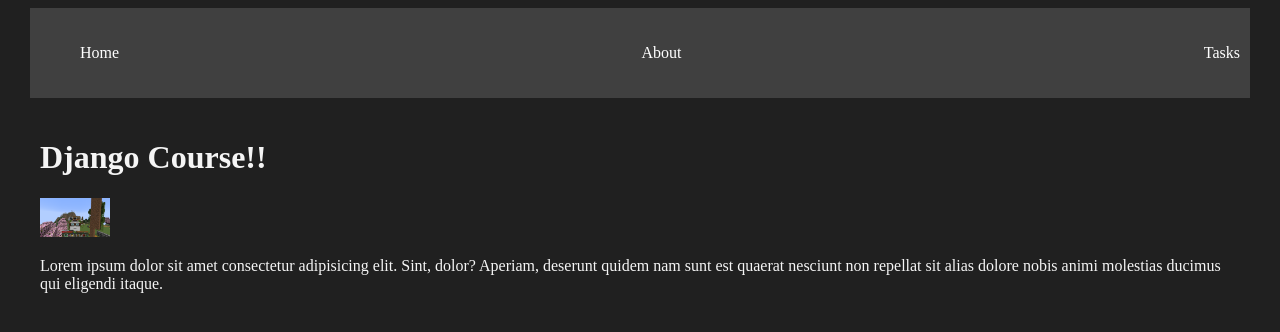
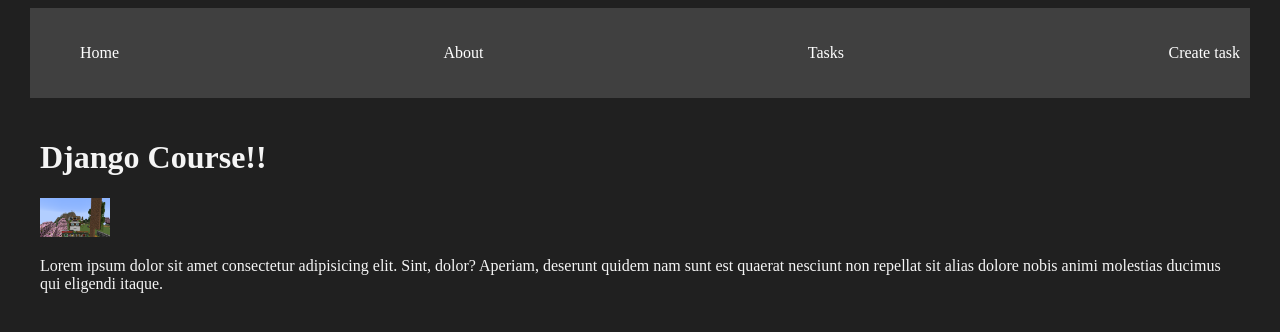
Before and after one commit to Dieter-Pastoriza/examen_docker, a Django app: page / in a window 1280 px wide. Shown: the top 332 px of the page. Run offline with Django 5.2, Linux system fonts and the light colour scheme.

Commit message:
se agrega el enlace a crear tareas

```diff
--- a/myapp/templates/layouts/base.html
+++ b/myapp/templates/layouts/base.html
@@ -22,6 +22,9 @@
             <li>
                 <a href="{% url 'tasks' %}">Tasks</a>
             </li>
+            <li>
+                <a href="{% url 'create_task' %}">Create task</a>
+            </li>
         </ul>
     </nav>
 
```
